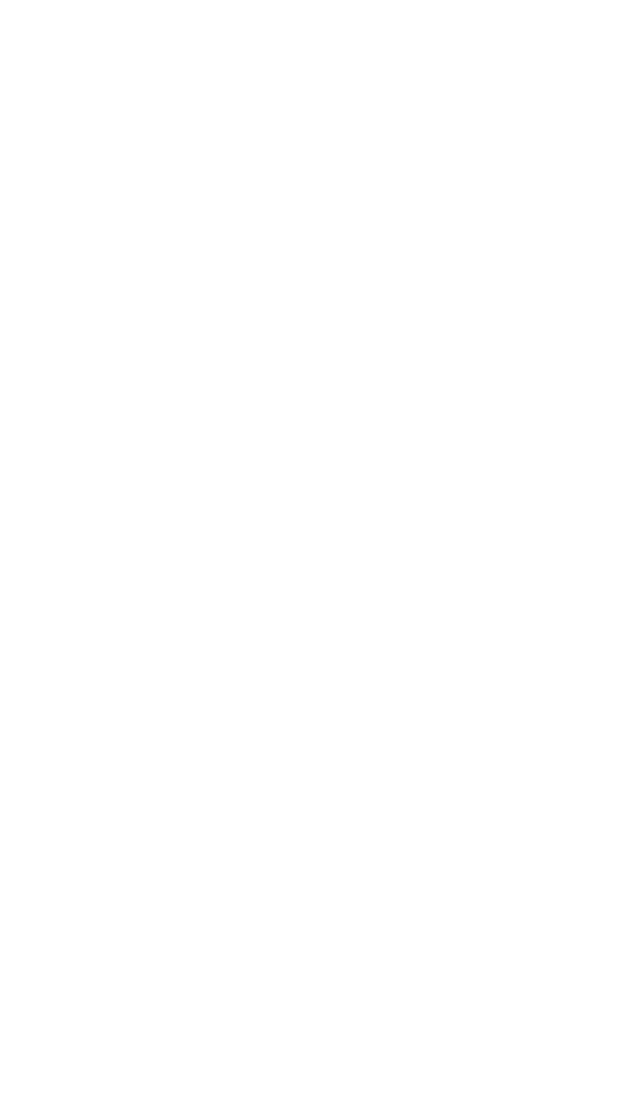
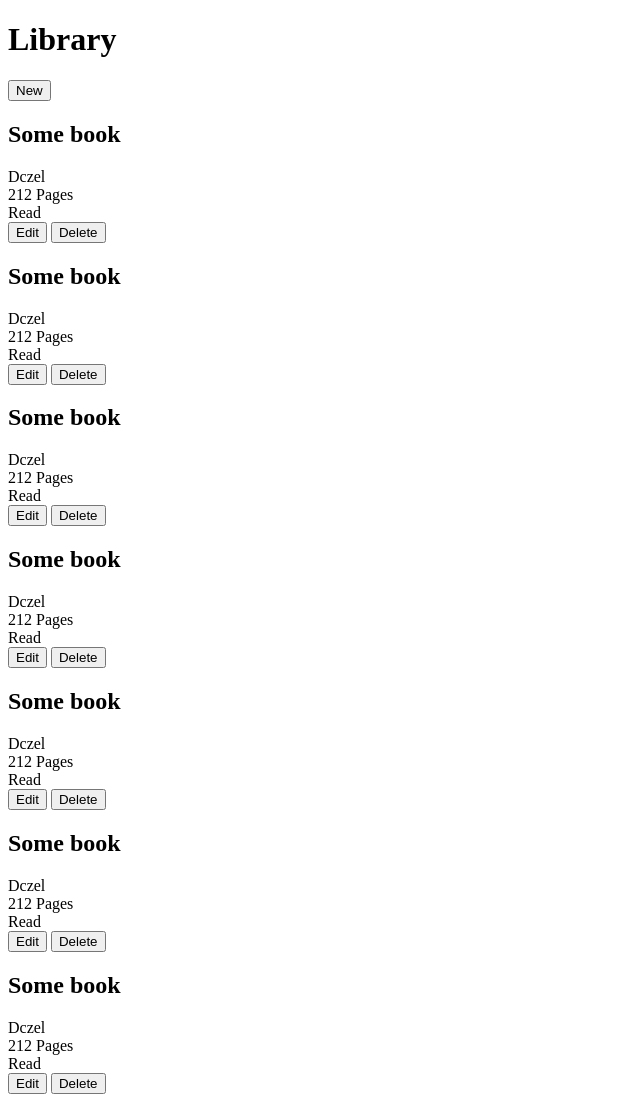
Before and after one commit to JhonatanDczel/library-app, a plain HTML site: page index.html in a window 1280 px wide. Shown: the top 1097 px of the page, without its empty margins (0-640 px from the left). Before the commit the page ends 800 px from the top, so only its background shows below. Drawn offline with Linux system fonts and the light colour scheme.

Commit message:
Add cards

```diff
--- a/index.html
+++ b/index.html
@@ -5,7 +5,25 @@
     <meta charset="UTF-8">
     <meta name="viewport" content="width=device-width, initial-scale=1">
     <link href="css/style.css" rel="stylesheet">
+    <script src='./js/generate-cards.js' defer></script>
+    <script src="./js/script.js" defer></script>
   </head>
   <body>
+    <header>
+      <div class="logo">
+        <h1>Library</h1>
+      </div>
+      <button type="button">New</button>
+    </header>
+    <main>
+      <div class="card">
+        <h2 class="card-title">Some book</h2>
+        <div class="card-autor">Dczel</div>
+        <div class="card-pages">212 Pages</div>
+        <div class="card-read read">Read</div>
+        <button type="button">Edit</button>
+        <button type="button">Delete</button>
+      </div>
+    </main>
   </body>
 </html>
--- /dev/null
+++ b/js/generate-cards.js
@@ -0,0 +1,7 @@
+const card = document.querySelector(".card");
+
+for (let i = 0; i < 10; i++) {
+  let newCard = card.cloneNode(true);
+
+  document.querySelector('main').appendChild(newCard);
+}
```
